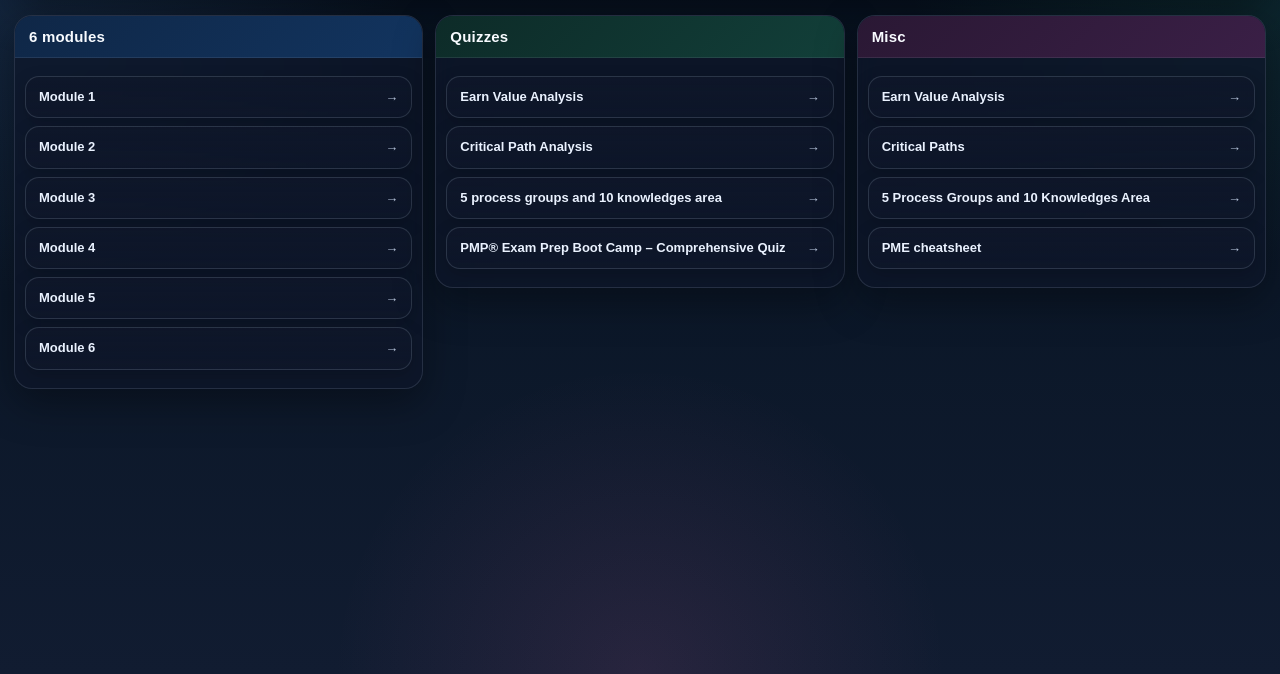
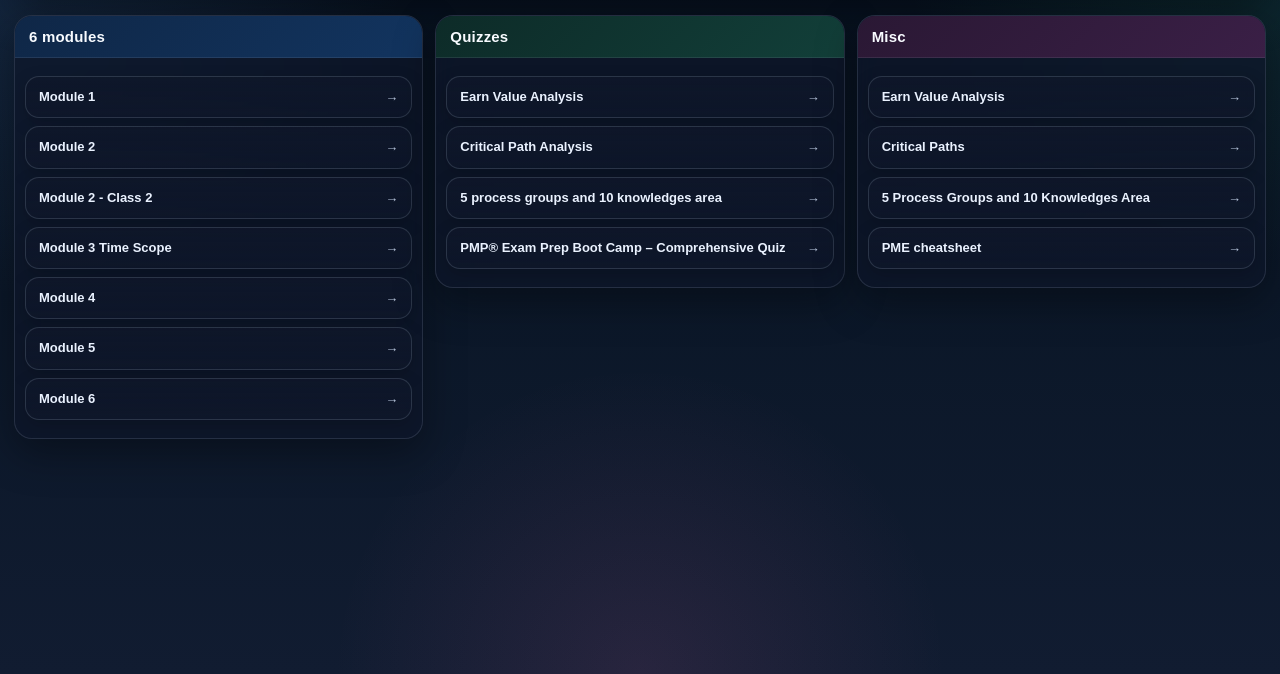
Before and after one commit to bet14/mcq_pm, a plain HTML site: page index.html in a window 1280 px wide. Shown: the part 126-800 px from the top of the page. Drawn offline with Linux system fonts and the light colour scheme.

Commit message:
Update index.html

```diff
--- a/index.html
+++ b/index.html
@@ -266,7 +266,8 @@
         <ul class="links">
           <li><a href="quiz_pm1.html">Module 1</a></li>
          <li><a href="quiz_pm2.html">Module 2</a></li>
-           <li><a href="quiz_pm3.html">Module 3</a></li>
+           <li><a href="quiz_pm2_class2.html">Module 2 - Class 2</a></li>
+  <li><a href="quiz_pm3_time_cost.html">Module 3 Time Scope</a></li>
  <li><a href="quiz_pm4.html">Module 4</a></li>
          <li><a href="quiz_pm5.html">Module 5</a></li>
            <li><a href="quiz_pm6.html">Module 6</a></li>
```
